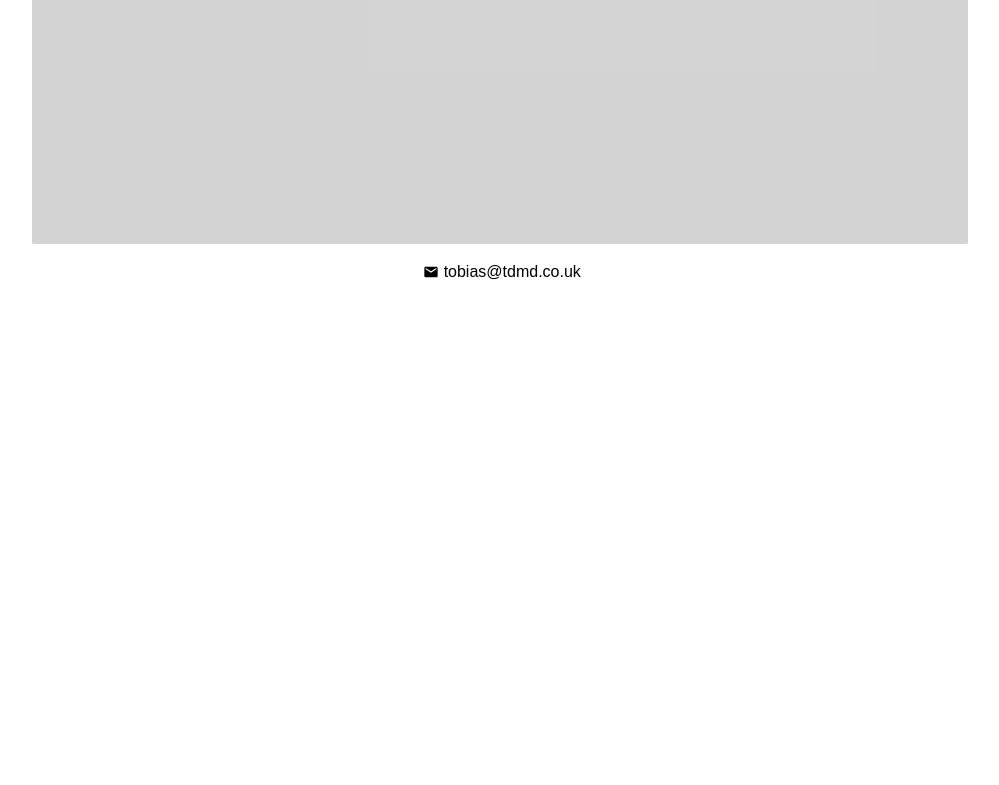
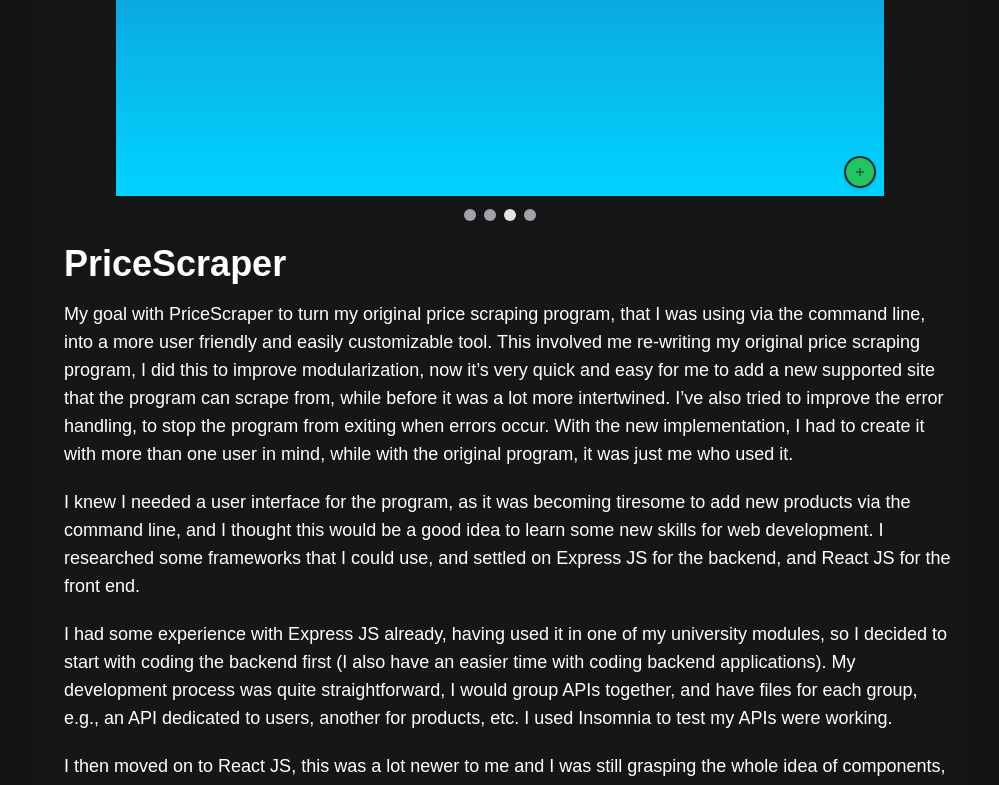
Before and after one commit to AmzingTobias/Portfolio, a Next.js app: page /projects/pricescraper in a window 1280 px wide. Before the commit this address had no page. Shown: the part 689-1474 px from the top of the page, without its empty margins (140-1139 px from the left). Before the commit the page ends 989 px from the top, so only its background shows below. Built offline with nearby package versions, Linux system fonts and the light colour scheme.

Commit message:
Create PriceScraper page

```diff
--- /dev/null
+++ b/app/projects/pricescraper/page.tsx
@@ -0,0 +1,66 @@
+import homepageImage from "../../../public/pricescraper/homepage.png";
+import gamepageImage from "../../../public/pricescraper/gamepage.png";
+import editGameDetailsImage from "../../../public/pricescraper/edit-gamedetails.png";
+import discordImage from "../../../public/pricescraper/discord.png";
+import ProjectTemplate, { TProjectTemplate } from "../ProjectTemplate";
+
+const priceScraper_project: TProjectTemplate = {
+  project_name: "PriceScraper",
+  project_details: [
+    "My goal with PriceScraper to turn my original price scraping program, that I was using via the command line, into a more user friendly and easily customizable tool. This involved me re-writing my original price scraping program, I did this to improve modularization, now it’s very quick and easy for me to add a new supported site that the program can scrape from, while before it was a lot more intertwined. I’ve also tried to improve the error handling, to stop the program from exiting when errors occur. With the new implementation, I had to create it with more than one user in mind, while with the original program, it was just me who used it. ",
+    "I knew I needed a user interface for the program, as it was becoming tiresome to add new products via the command line, and I thought this would be a good idea to learn some new skills for web development. I researched some frameworks that I could use, and settled on Express JS for the backend, and React JS for the front end.",
+    "I had some experience with Express JS already, having used it in one of my university modules, so I decided to start with coding the backend first (I also have an easier time with coding backend applications). My development process was quite straightforward, I would group APIs together, and have files for each group, e.g., an API dedicated to users, another for products, etc. I used Insomnia to test my APIs were working.",
+    "I then moved on to React JS, this was a lot newer to me and I was still grasping the whole idea of components, my biggest struggle is with responsive design, It was always a focus during the development, and I think I did a semi-good job, I learnt a lot in the process, which I’ve brought forward with this website. I built each page and connected the relevant APIs that I had coded before, and then I had my functioning website.",
+    "For the database storage I’m using SQLite3, I would like future projects to use a more server sided SQL solution, but this worked for my needs, and it was something I had a good experience with.",
+    "Other improvements I’d like to make, would be:",
+    [
+      "Adding the ability for the PriceScraper program to restart if it ever terminates unexpectedly.",
+      "Adding more notification options for users",
+      "Improving the design of the site (But I think this will also naturally happen the more websites I make) ",
+    ],
+  ],
+  image_details: {
+    srcs: [
+      homepageImage.src,
+      gamepageImage.src,
+      editGameDetailsImage.src,
+      discordImage.src,
+    ],
+    height: 1536,
+    width: 1536,
+    slideshowSpeedMs: 2500,
+  },
+  project_btns: {
+    visit_links: [
+      {
+        display: "Visit site",
+        link: "https://pricescraper.tdmd.co.uk/",
+      },
+    ],
+    github_links: [
+      {
+        display: "PriceScraper website",
+        link: "https://github.com/AmzingTobias/PriceScraper-Interface",
+      },
+      {
+        display: "PriceScraper program",
+        link: "https://github.com/AmzingTobias/PriceScraper",
+      },
+    ],
+  },
+};
+
+const PriceScraperProjectPage = () => {
+  return (
+    <main className="w-full">
+      <ProjectTemplate
+        project_name={priceScraper_project.project_name}
+        image_details={priceScraper_project.image_details}
+        project_details={priceScraper_project.project_details}
+        project_btns={priceScraper_project.project_btns}
+      />
+    </main>
+  );
+};
+
+export default PriceScraperProjectPage;
```
Also changed, not shown: project-details/PriceScraper.txt (added).
